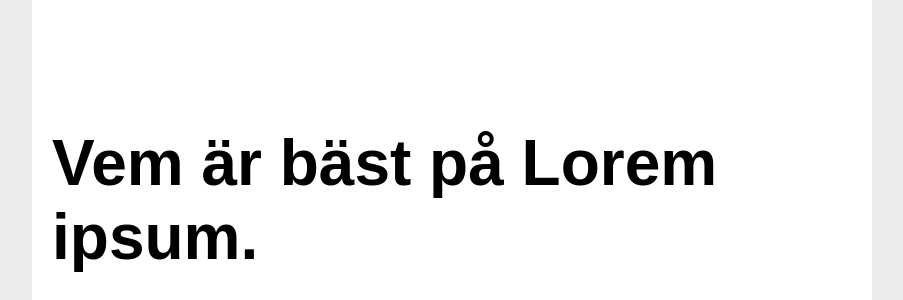
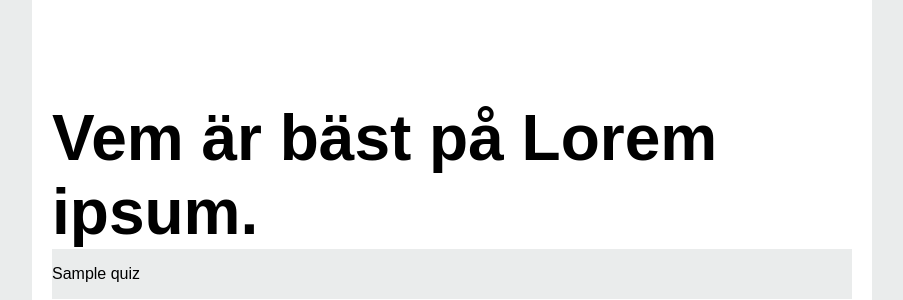
Before and after one commit to HannaPettersson/quizsite, a Django app: template quiz/templates/quiz/index.html in a window 1280 px wide. Shown: the top 300 px of the page, without its empty margins (188-1091 px from the left). Run offline with Django 3.2, Linux system fonts and the light colour scheme; the template is opened without the code that fills it: most values are stand-ins (such as "Sample title", 1, 10 or a date in 2020).

Commit message:
adding quizzes to html

```diff
--- a/quiz/templates/quiz/index.html
+++ b/quiz/templates/quiz/index.html
@@ -17,6 +17,10 @@
 			<h1>Vem är bäst på Lorem ipsum. </h1>
 		</div>
 				<div class="container">
+
+				{% for quiz_slug, quiz in quizzes.items %}
+				<p>{{ quiz.name }}</p>
+				{% endfor %}
 
 					<div class="row">
 							<div class="column">
--- a/quiz/views.py
+++ b/quiz/views.py
@@ -1,3 +1,4 @@
+#coding = utf-8
 from django.shortcuts import render
 
 quizzes = {
```
